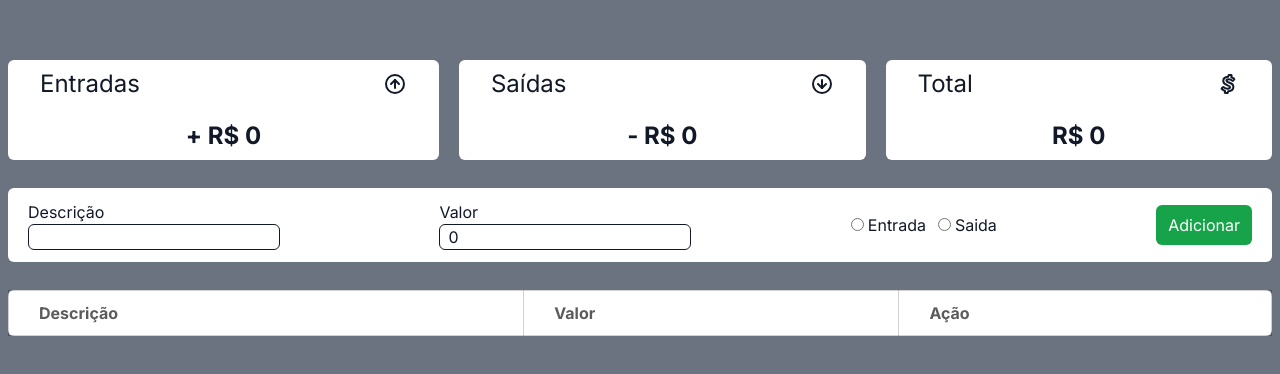
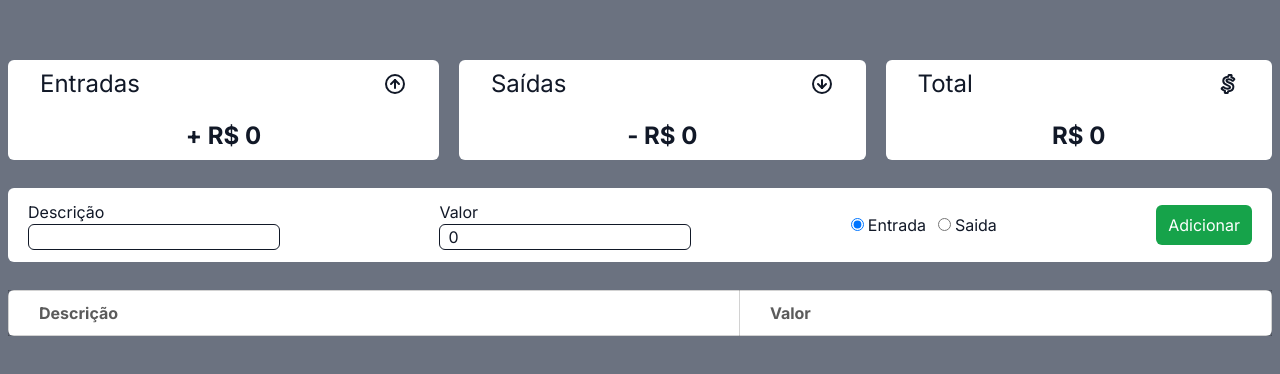
Before and after one commit to thiagocainelli/personal-finances, a Next.js app: page / in a window 1280 px wide. Shown: the part 202-576 px from the top of the page. Built offline with nearby package versions, Linux system fonts and the light colour scheme.

Commit message:
New features on the project

```diff
--- a/src/app/page.tsx
+++ b/src/app/page.tsx
@@ -12,13 +12,28 @@ export default function Home() {
   const [description, setDescription] = useState<string>("")
   const [value, setValue] = useState<number>(0)
   const [operations, setOperations] = useState<any[]>([])
+  const [selectedOption, setSelectedOption] = useState<string>("deposit")
+  const [typeOfDeposit, setTypeOfDeposit] = useState<boolean>(false) // true = + // false = -
+  const [valueColor, setValueColor] = useState<string>("black")
+  const [sign, setSign] = useState<string>("")
 
   const addNewOperation = () => {
+
+    if (description.length <= 0 || value <= 0) {
+      alert("Por favor verifique os dados informados e tente novamente.")
+      return
+    }
+
+    let newValueColor = selectedOption === "deposit" ? "green" : "red";
+    let newSign = selectedOption === "deposit" ? "+" : "-"
+
     setOperations([
       {
         id: Math.floor(Math.random() * 1000000),
         description: description,
         value: value,
+        valueColor: newValueColor,
+        sign: newSign
       },
       ...operations
     ])
@@ -32,10 +47,15 @@ export default function Home() {
     setOperations(operations.filter((operation) => operation.id !== operationID ))
   }
 
+
+  const editOperation = () => {
+    return alert("Cliquei em editar")
+  }
+
   return (
     <main className="flex min-h-screen w-screen max-w-full items-center justify-center bg-gray-500">
 
-      <div className="flex flex-col gap-7 max-w-7xl w-full h-full px-2">
+      <div className="flex flex-col gap-7 max-w-7xl w-full h-full px-2 my-[50px]">
 
         <div className="flex flex-wrap gap-5">
           <Cards text="Entradas" icon={<IconCircleArrowUp/>} sign="+" value={0}/>
@@ -44,11 +64,11 @@ export default function Home() {
         </div>
 
         <div>
-          <Descriptions description={description} setDescription={setDescription} value={value} setValue={setValue} clickButton={addNewOperation} />
+          <Descriptions description={description} setDescription={setDescription} value={value} setValue={setValue} clickButton={addNewOperation} selectedOption={selectedOption} setSelectedOption={setSelectedOption} />
         </div>
 
         <div className="table">
-          <Table remove={removeOperation} operations={operations} />
+          <Table remove={removeOperation} edit={editOperation} operations={operations} valueColor={valueColor} sign={sign}/>
         </div>
 
       </div>
--- a/src/components/Descriptions/index.tsx
+++ b/src/components/Descriptions/index.tsx
@@ -3,10 +3,13 @@ interface InputsTypes {
     setDescription: (ev:any) => void,
     value: number,
     setValue: (ev: any) => void,
-    clickButton: any
+    clickButton: any,
+    selectedOption: string,
+    setSelectedOption: (ev: any) => void
+
 }
 
-export default function Descriptions ({description, setDescription, value, setValue, clickButton}: InputsTypes) {
+export default function Descriptions ({description, setDescription, value, setValue, clickButton, selectedOption, setSelectedOption}: InputsTypes) {
     return (
         <>
             <div className="flex flex-col gap-3 items-center justify-between md:flex-row px-5 py-3 text-gray-900 bg-white rounded-md">
@@ -36,6 +39,9 @@ export default function Descriptions ({description, setDescription, value, setVa
                             type="radio"
                             name="transition"
                             id="depositMoney"
+                            value="deposit"
+                            checked={selectedOption === "deposit"}
+                            onChange={(ev) => setSelectedOption(ev.target.value)}
                         />
                         <label className="ms-1" htmlFor="depositMoney">Entrada</label>
                     </div>
@@ -45,6 +51,9 @@ export default function Descriptions ({description, setDescription, value, setVa
                             type="radio"
                             name="transition"
                             id="outMoney"
+                            value="out"
+                            checked={selectedOption === "out"}
+                            onChange={(ev) => setSelectedOption(ev.target.value)}
                         />
                         <label className="ms-1" htmlFor="outMoney">Saida</label>
                     </div>
--- a/src/components/Table/index.tsx
+++ b/src/components/Table/index.tsx
@@ -1,11 +1,15 @@
+import { IconEdit, IconTrash } from "@tabler/icons-react";
 import "./Table.css";
 
 interface TableTypes {
     operations: any,
     remove: any,
+    edit: any,
+    valueColor: string
+    sign: string
 }
 
-export default function Table ({operations, remove}: TableTypes) {
+export default function Table ({operations, remove, edit, valueColor, sign}: TableTypes) {
     return (
         <>
             <table className="w-full rounded-md">
@@ -13,7 +17,7 @@ export default function Table ({operations, remove}: TableTypes) {
                     <tr>
                         <th>Descrição</th>
                         <th>Valor</th>
-                        <th>Ação</th>
+
                     </tr>
                </thead>
 
@@ -21,9 +25,16 @@ export default function Table ({operations, remove}: TableTypes) {
                         {operations.map((operation: any) => (
                             <tr key={operation.id}>
                                 <td>{operation.description}</td>
-                            <td>{operation.value}</td>
-                            <td>
-                                <button onClick={() => remove(operation.id)}>Icone Lixeira</button>
+                                <td className={`text-${operation.valueColor}-600`}>{operation.sign} R$ {operation.value}</td>
+                                <td className="w-[15%]">
+                                    <div className="flex items-center justify-center gap-2">
+                                        <button onClick={edit}>
+                                            <IconEdit width={30} height={30} color="blue" />
+                                        </button>
+                                        <button onClick={() => remove(operation.id)}>
+                                            <IconTrash width={30} height={30} color="red" />
+                                        </button>
+                                    </div>
                                 </td>
                             </tr>
                         ))}
```
Lines whose indentation alone changed are shown as unchanged.
